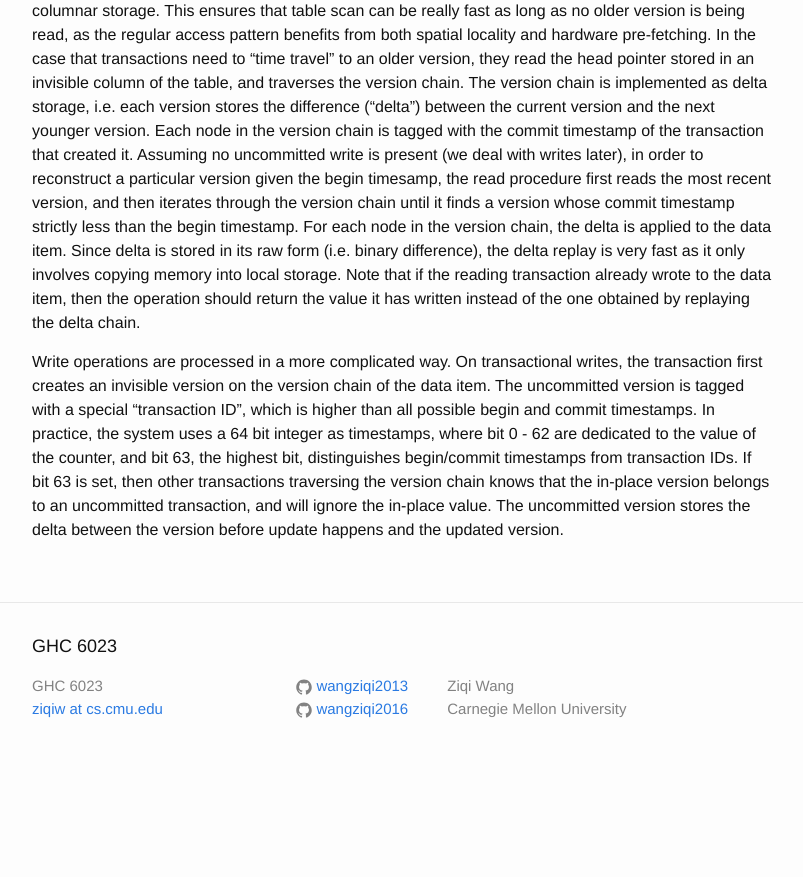
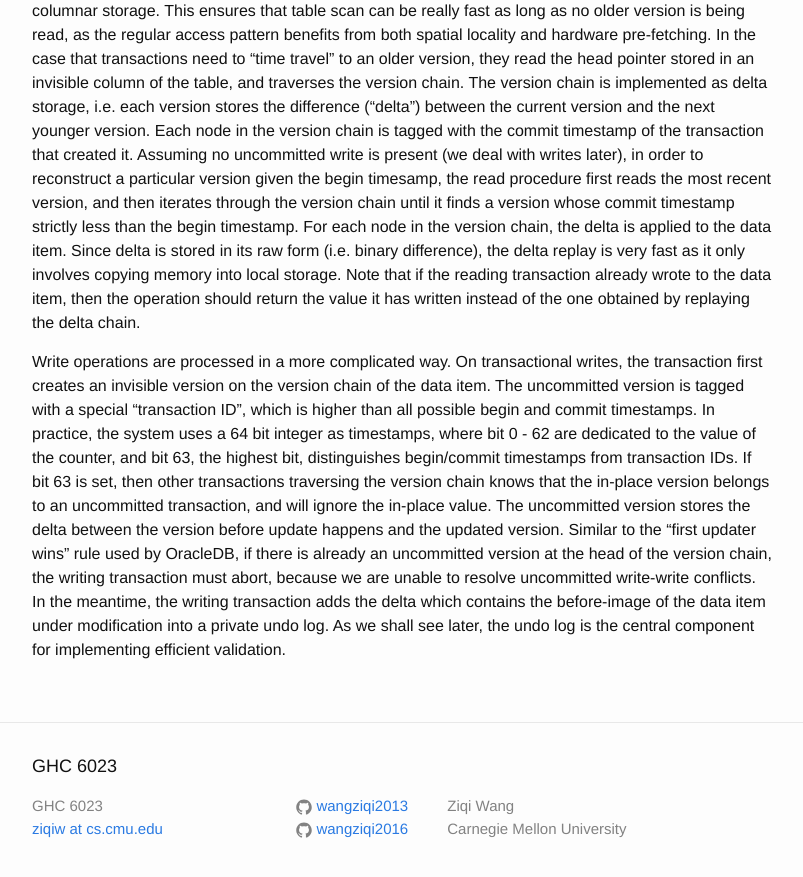
Before and after one commit to wangziqi2013/wangziqi2013.github.io, a Jekyll site: the page built from _posts/2018-07-09-Fast Serializable Multi-Version Concurrency Control for Main-Memory Database Systems.markdown, in a window 1280 px wide and 900 px high, scrolled down 2251 px. Shown: the top 877 px of the window, without its empty margins (238-1041 px from the left). Built offline with Jekyll 4.4.1, drawn with Linux system fonts in a browser that asks for light colours; before the commit the page ends 3031 px from its top, so only the background shows below that.

Commit message:
Finish write

```diff
--- a/_posts/2018-07-09-Fast Serializable Multi-Version Concurrency Control for Main-Memory Database Systems.markdown
+++ b/_posts/2018-07-09-Fast Serializable Multi-Version Concurrency Control for Main-Memory Database Systems.markdown
@@ -94,4 +94,8 @@ higher than all possible begin and commit timestamps. In practice, the system us
 0 - 62 are dedicated to the value of the counter, and bit 63, the highest bit, distinguishes begin/commit timestamps from
 transaction IDs. If bit 63 is set, then other transactions traversing the version chain knows that the in-place version
 belongs to an uncommitted transaction, and will ignore the in-place value. The uncommitted version stores the delta between
-the version before update happens and the updated version.
+the version before update happens and the updated version. Similar to the "first updater wins" rule used by OracleDB, if
+there is already an uncommitted version at the head of the version chain, the writing transaction must abort, because we
+are unable to resolve uncommitted write-write conflicts. In the meantime, the writing transaction adds the delta which
+contains the before-image of the data item under modification into a private undo log. As we shall see later, the undo
+log is the central component for implementing efficient validation.
```
